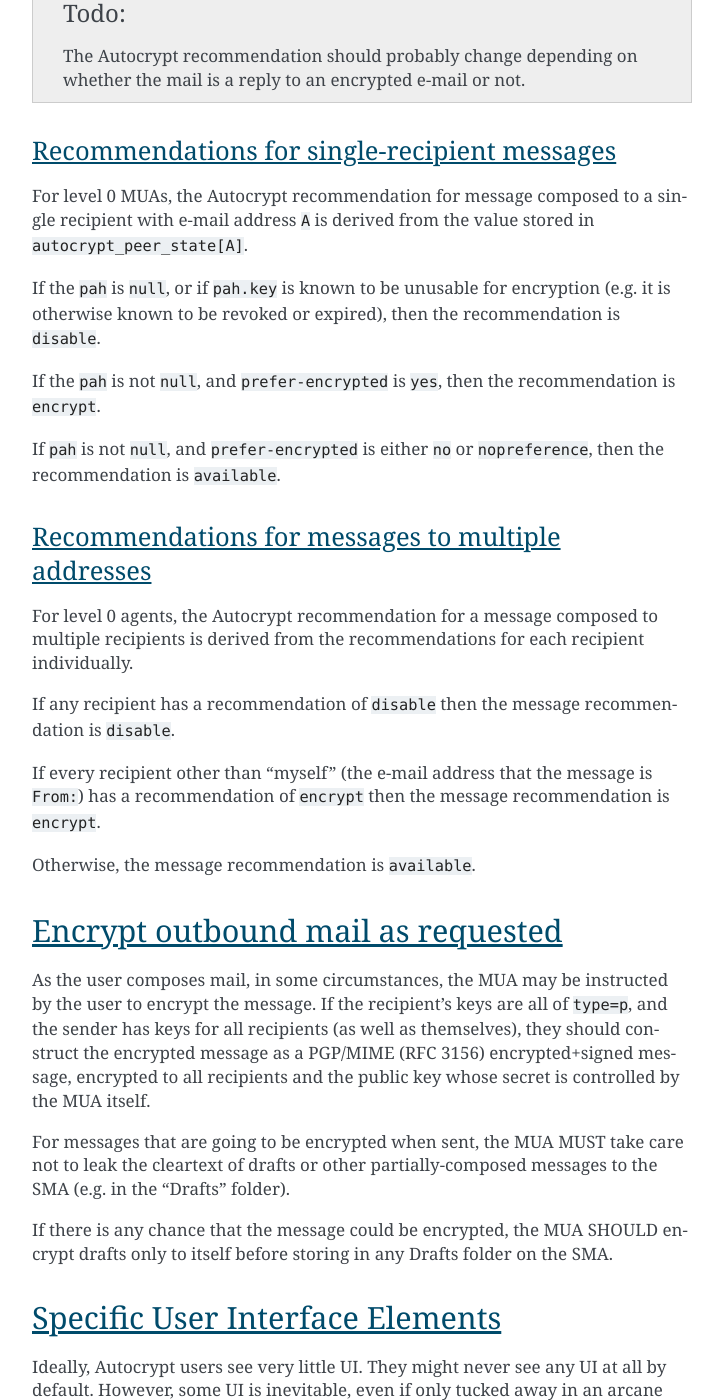
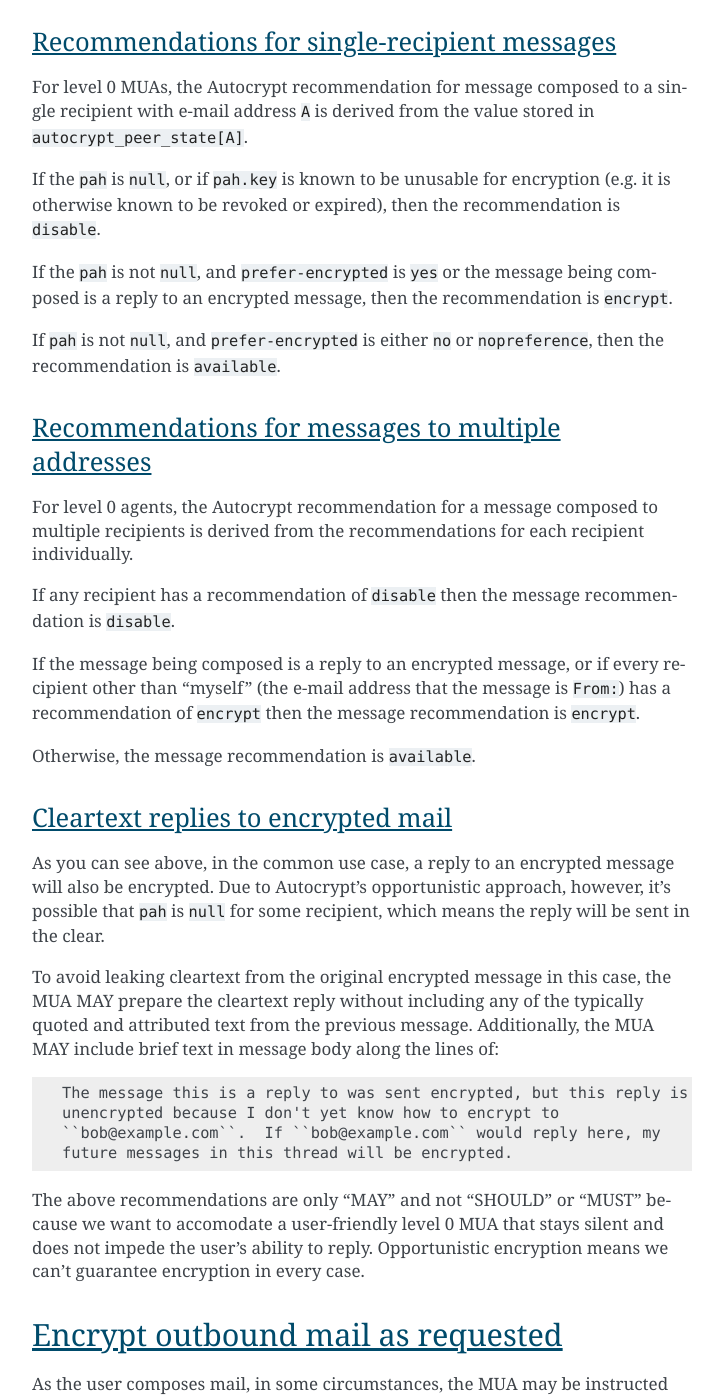
Before and after one commit to autocrypt/autocrypt, a Sphinx documentation site: the page built from doc/level0.rst, in a window 1280 px wide and 1400 px high, scrolled down 9653 px. Shown: the whole window, without its empty margins (388-1111 px from the left). Built offline with Sphinx 7.4.7, drawn with Linux system fonts in a browser that asks for light colours; some of the changed text lies outside the part shown.

Commit message:
propose Autocrypt recommendations for replying to encrypted messages
Replying to encrypted messages in the clear is considered a faux pas
in the traditional e-mail encryption world.  As an opportunistic
scheme, Autocrypt might not always be able to avoid this.  However,
Autocrypt should avoid doing this if it knows the keys for all
recipients targeted by the reply.

There are some sticky corner cases that the user might encounter when
replying to an encrypted mail if they do not already have the
necessary keys, unfortunately; handling those cases specially is
difficult, especially if we want this to be convenient and
comprehensible for most users.

I welcome alternate proposals for how MUAs should deal with this
situation!

```diff
--- a/doc/level0.rst
+++ b/doc/level0.rst
@@ -421,11 +421,6 @@ during message composition:
    the message in cleartext, and default to encryption.  Prepare the
    message as an encrypted message.
 
-.. todo::
-
-   The Autocrypt recommendation should probably change depending on
-   whether the mail is a reply to an encrypted e-mail or not.
-
 Recommendations for single-recipient messages
 +++++++++++++++++++++++++++++++++++++++++++++
 
@@ -437,8 +432,9 @@ If the ``pah`` is ``null``, or if ``pah.key`` is known to be unusable
 for encryption (e.g. it is otherwise known to be revoked or expired),
 then the recommendation is ``disable``.
 
-If the ``pah`` is not ``null``, and ``prefer-encrypted`` is ``yes``,
-then the recommendation is ``encrypt``.
+If the ``pah`` is not ``null``, and ``prefer-encrypted`` is ``yes`` or
+the message being composed is a reply to an encrypted message, then
+the recommendation is ``encrypt``.
 
 If ``pah`` is not ``null``, and ``prefer-encrypted`` is either ``no``
 or ``nopreference``, then the recommendation is ``available``.
@@ -453,13 +449,36 @@ for each recipient individually.
 If any recipient has a recommendation of ``disable`` then the message
 recommendation is ``disable``.
 
-If every recipient other than "myself" (the e-mail address that the
+If the message being composed is a reply to an encrypted message, or
+if every recipient other than "myself" (the e-mail address that the
 message is ``From:``) has a recommendation of ``encrypt`` then the
 message recommendation is ``encrypt``.
 
 Otherwise, the message recommendation is ``available``.
 
+Cleartext replies to encrypted mail
++++++++++++++++++++++++++++++++++++
 
+As you can see above, in the common use case, a reply to an encrypted
+message will also be encrypted.  Due to Autocrypt's opportunistic
+approach, however, it's possible that ``pah`` is ``null`` for some
+recipient, which means the reply will be sent in the clear.
+
+To avoid leaking cleartext from the original encrypted message in this
+case, the MUA MAY prepare the cleartext reply without including any
+of the typically quoted and attributed text from the previous message.
+Additionally, the MUA MAY include brief text in message body along the
+lines of::
+
+  The message this is a reply to was sent encrypted, but this reply is
+  unencrypted because I don't yet know how to encrypt to
+  ``bob@example.com``.  If ``bob@example.com`` would reply here, my
+  future messages in this thread will be encrypted.
+
+The above recommendations are only "MAY" and not "SHOULD" or "MUST"
+because we want to accomodate a user-friendly level 0 MUA that stays
+silent and does not impede the user's ability to reply.  Opportunistic
+encryption means we can't guarantee encryption in every case.
 
 Encrypt outbound mail as requested
 ----------------------------------
```
